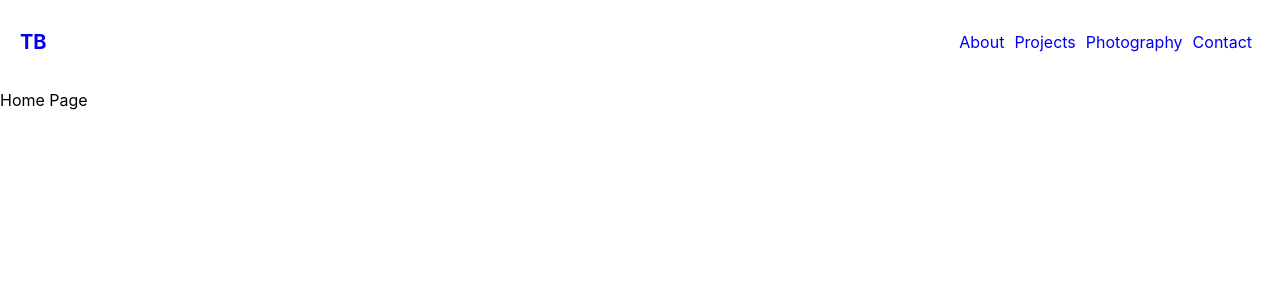
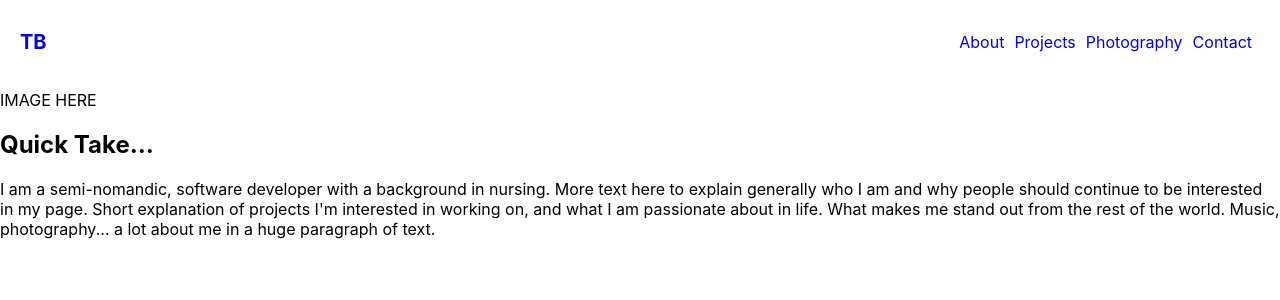
Before and after one commit to tatia-burdett/main-portfolio, a React (Create React App) app: page / in a window 1280 px wide. Shown: the top 300 px of the page. Built offline with nearby package versions, Linux system fonts and the light colour scheme.

Commit message:
homepage basic structure, no styling

```diff
--- a/src/App.js
+++ b/src/App.js
@@ -28,6 +28,9 @@ class App extends React.Component {
         <main>
           {this.renderRoutes()}
         </main>
+        <footer>
+          {/* Need to make footer with LinkedIn, Github links */}
+        </footer>
       </div>
     )
   }
--- a/src/HomePage/HomePage.js
+++ b/src/HomePage/HomePage.js
@@ -3,8 +3,14 @@ import React from 'react'
 class HomePage extends React.Component {
   render() {
     return (
-      <div>
-        Home Page
+      <div className='homepage-container'>
+        <header className='homepage-header'>
+          IMAGE HERE
+        </header>
+        <section className='homepage-section'>
+          <h2>Quick Take...</h2>
+          <p>I am a semi-nomandic, software developer with a background in nursing. More text here to explain generally who I am and why people should continue to be interested in my page. Short explanation of projects I'm interested in working on, and what I am passionate about in life. What makes me stand out from the rest of the world. Music, photography... a lot about me in a huge paragraph of text.</p>
+        </section>
       </div>
     )
   }
```
